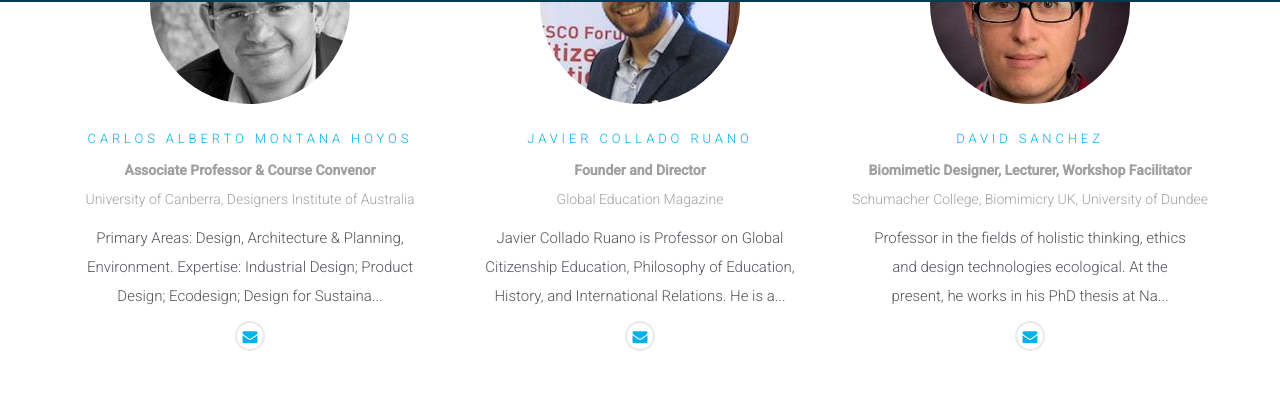
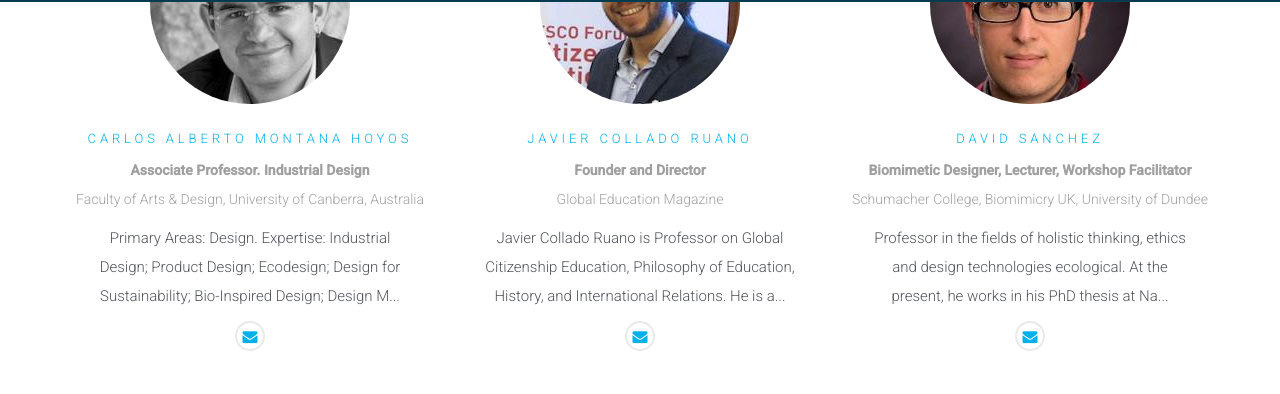
Before and after one commit to BiomimeticChallenges/biomimeticchallenges.github.io, a Jekyll site: the page built from index.html, in a window 1280 px wide and 900 px high, scrolled down 9361 px. Shown: the part 98-492 px from the top of the window. Built offline with Jekyll 4.4.1, drawn with Linux system fonts in a browser that asks for light colours; nearby versions of some CDN libraries; some web fonts are replaced; library files that are not in the unit come from our copies.

Commit message:
Refeta bio Montana.

```diff
--- a/_data/advisors.yml
+++ b/_data/advisors.yml
@@ -46,16 +46,16 @@
   type: "Person"
   worksFor:
     type: "Organization"
-    name: "University of Canberra, Designers Institute of Australia"
+    name: "Faculty of Arts & Design, University of Canberra, Australia"
     url: "http://www.arts.ac.uk/"
   email: Carlos.Montana.Hoyos@canberra.edu.au
   image: "carlos-montana-wbcha-grey.jpg"
   featured_src: bg-adv-spk-carlos-montana-wbcha.jpg
-  jobTitle: "Associate Professor & Course Convenor"
+  jobTitle: "Associate Professor. Industrial Design"
   name: "Carlos Alberto Montana Hoyos"
   sameAs: "https://www.linkedin.com/in/carlos-alberto-montana-hoyos-359b6523"
   permalink: /advisors/2016/03/11/carlos-montana/
-  description: "Primary Areas: Design, Architecture & Planning, Environment. Expertise: Industrial Design; Product Design; Ecodesign; Design for Sustainability, Biomimetics; Bio-Inspired Design; Design Management; Branding; Innovation; Creativity; Strategic Design; Design Thinking; Cradle to Cradle; Industrial Ecology; Design for Environment; Life Cycle Assessment; Professional and academic experience in Colombia, Italy, Japan, Singapore and Australia. Keynote speaker, jury, external reviewer and consultant for design related academic & industrial projects. Researcher and graduate supervisor."
+  description: "Primary Areas: Design.  Expertise: Industrial Design; Product Design; Ecodesign; Design for Sustainability; Bio-Inspired Design; Design Management; Branding; Innovation; Creativity; Strategic Design; Design Thinking; Professional and academic experience in Colombia, Italy, Japan, Singapore and Australia. Keynote speaker, jury, external reviewer and consultant for design related academic & industrial projects. Researcher and graduate supervisor."
   id: 03
 - context: "http://schema.org"
   type: "Person"
```
